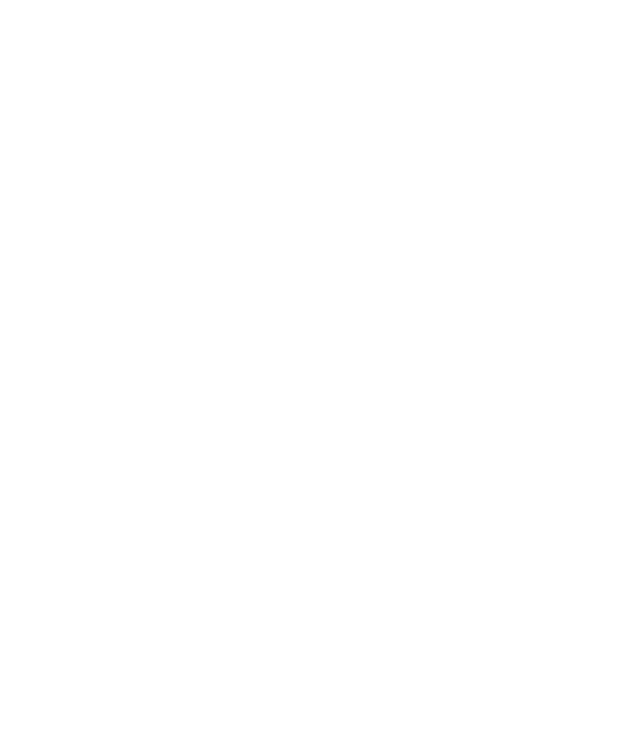
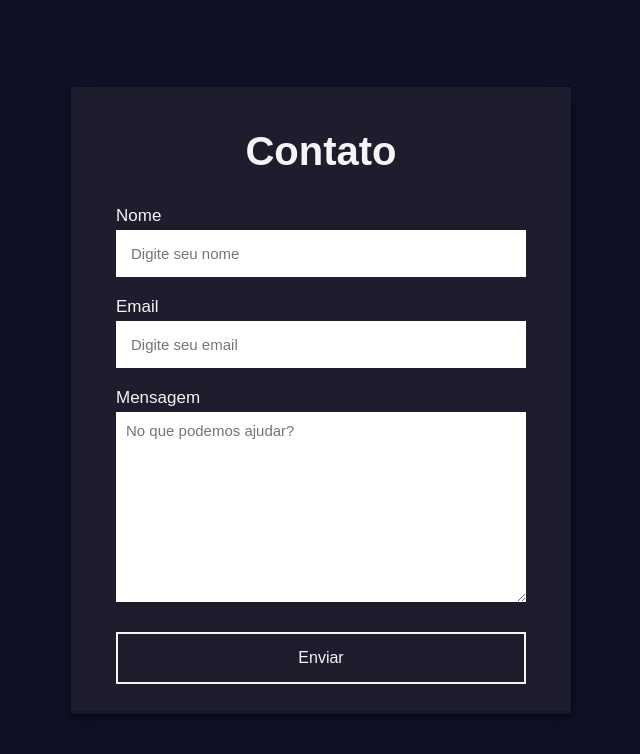
Before and after one commit to anthonyeduard0/Projeto-Desev.Web, a plain HTML site: page contato.html in a window 1280 px wide. Shown: the whole page, without its empty margins (319-959 px from the left). Drawn offline with Linux system fonts and the light colour scheme.

Commit message:
adicionei um form pra contato e outras parada

```diff
--- /dev/null
+++ b/contact.css
@@ -0,0 +1,106 @@
+*{
+    margin: 0;
+    padding: 0;
+    box-sizing: border-box;
+    font-family: sans-serif;
+}
+body{
+    display: flex;
+    align-items: center;
+    justify-content: center;
+    min-height: 100vh;
+    background: #101026;
+}
+section{
+    display: flex;
+    align-items: center;
+    justify-content: center;
+    flex-direction: column;
+    padding: 10px 45px;
+    background: #1d1d2e;
+    width: 500px;
+    box-shadow: rgba(0, 0, 0, 0.4) 0px 2px 4px, rgba(0, 0, 0, 0.3) 0px 7px 13px -3px, rgba(0, 0, 0, 0.2) 0px -3px 0px inset;
+}
+section h2{
+    color: #f5f5f5;
+    font-size: 2.5rem;
+    margin: 2rem;
+}
+section form{
+    display: flex;
+    flex-direction: column;
+    width: 100%;
+}
+form label{
+    color: #f5f5f5;
+    font-size: 17px;
+    margin-bottom: 4px;
+}
+form input{
+    padding: 15px;
+    outline: none;
+    border: 0;
+    margin-bottom: 20px;
+    font-size: 15px;
+    transition: all 0.5s;
+}
+form input:focus{
+    border-radius: 16px;
+}
+form textarea{
+    padding: 10px;
+    outline: none;
+    border: 0;
+    font-size: 15px;
+    margin-bottom: 30px;
+    transition: all 0.5s;
+}
+form textarea:focus{
+    border-radius: 16px;
+}
+form button{
+    padding: 15px;
+    cursor: pointer;
+    font-size: 16px;
+    background: transparent;
+    border: 2px solid #f5f5f5;
+    color: #f5f5f5;
+    transition: all 1s;
+    margin-bottom: 20px;
+}
+form button:hover{
+    background: #f5f5f5;
+    color: #101026;
+    border-radius: 16px;
+}
+
+/*Página do Obrigado*/
+
+.main{
+   display: flex;
+   align-items: center;
+   justify-content: center;
+   min-height: 100vh;
+   background: #101026;
+   flex-direction: column;
+}
+.text{
+    font-size: 45px;
+    color: #f5f5f5;
+    margin-bottom: 30px;
+}
+.paragrafo{
+    color: #f5f5f5;
+    margin-bottom: 50px;
+}
+.btn{
+    padding: 15px 55px;
+    background: #f5f5f5;
+    text-decoration: none;
+    color: #101026;
+    font-size: 18px;
+    transition: all 0.5s;
+}
+.btn:hover{
+    border-radius: 16px;
+}
--- a/contato.html
+++ b/contato.html
@@ -1,16 +1,27 @@
 <!DOCTYPE html>
-<html lang="en">
+<html lang="pt-BR">
 <head>
     <meta charset="UTF-8">
+    <meta http-equiv="X-UA-Compatible" content="IE=edge">
     <meta name="viewport" content="width=device-width, initial-scale=1.0">
-    <title>Document</title>
+    <link rel="stylesheet" href="contact.css">
+    <title>Formulário</title>
 </head>
 <body>
-    <form>
-        <div class="contact-form"><label for="Nome"></label></div>
-        <div class="contact-form"><label for="Email"></label></div>
-        <div class="contact-form"><label for="Telefone"></label></div>
-        <div class="contact-form"><label for="Fale conosco"></label></div>
-    </form>
+    <section>
+        <h2>Contato</h2>
+        <form action="file:///C:/Users/DELL/Desktop/Projeto%20Desev.Web/obrigado.html" method="post">
+            <label>Nome</label>
+            <input type="text" name="name" placeholder="Digite seu nome" autocomplete="off" required>
+            <label>Email</label>
+            <input type="email" name="email" placeholder="Digite seu email" autocomplete="off" required>
+            <label>Mensagem</label>
+            <textarea name="message" cols="30" rows="10" placeholder="No que podemos ajudar?" required></textarea>
+            <button type="submit">Enviar</button>
+
+            <input type="hidden" name="accessKey" value="39782207-1093-48c2-82d5-994a6b983ee5">
+            <input type="hidden" name="redirectTo" value="file:///C:/Users/DELL/Desktop/Projeto%20Desev.Web/obrigado.html">
+        </form>
+    </section>
 </body>
 </html>
--- a/style.css
+++ b/style.css
@@ -6,38 +6,52 @@ body{
     width: 100%;
     transition: background 0.2s linear;
 }
+
 body.dark {
     background: #292c35;
     color: #fff;
-   } /*coloquei isso  */
+   }
+
 li.header-list{
     display: inline-block;
     margin:  20px;
     font-size: larger;
 }
+
 header{
     display: flex;
-    flex-direction: column;
+    flex-direction: row;
     justify-content: center;
     align-items: center;
     background-color: #24849b;
     height: auto;
+}
 
+@media screen and (max-width: 768px) {
+    header {
+        flex-direction: column; /* Volta para column para telas menores */
+        text-align: center; /* Alinha o texto ao centro para telas menores, se necessário */
+    }
 }
+
+
 #title{
     line-height: 20px;
     font-size: 16px;
     text-align: center;
     margin-top: 10px;
 }
+
 a.header-link{
     text-decoration: none;
     color: #d5cebf;
 }
+
 a.header-link:hover{
     color: #ff9807;
     transition: all 0.6s;
 }
+
 img.logo{
     height: 120px;
     margin-left: 10px;
@@ -45,10 +59,12 @@ img.logo{
     border-radius: 50%;
     border: 2px solid #d5cebf;
 }
+
 main{
     height: auto;
 
 }
+
 #banner .foto{
     height: 500px;
     width: 100%;
@@ -59,19 +75,23 @@ main{
     object-fit: cover;
     transition: all 1s;
 }
+
 @media screen and (min-width: 768px){
     header {
       flex-direction: row;
     }}
+
 #title{
     text-align: start;
 }
+
 :root{
     --color-neutral-0: #0c0c0c;
     --color-neutral-10: #171717;
     --color-neutral-30: #a8a29e;
     --color-neutral-40: #f5f5f5;
 }
+
 @import url('https://fonts.googleapis.com/css2?family=Inter:wght@100;200;300;400;500;600&display=swap');
 * {
     font-family: 'Inter', sans-serif;
@@ -80,27 +100,33 @@ main{
     box-sizing: border-box;
     letter-spacing: 1px;
 }
+
 footer{
     width: 100%;
     color: var(--color-neutral-40);
 }
+
 .footer-link{
     text-decoration: none;
 }
+
 #footer-content{
     background-color: var(--color-neutral-10);
     display: grid;
     grid-template-columns: repeat(4, 1fr);
     padding: 3rem 3.5rem;
 }
+
 #footer-contacts h1{
     margin-bottom: 0.75rem;
 }
+
 #footer-social-media{
     display: flex;
     gap: 2rem;
     margin-top: 1.5rem;
 }
+
 #footer-social-media .footer-link{
     display: flex;
     align-items: center;
@@ -111,53 +137,66 @@ footer{
     border-radius: 50%;
     transition: all 0.4s;
 }
+
 #footer-social-media .footer-link i{
     font-size: 1.25rem;
 }
+
 #footer-social-media .footer-link:hover{
     opacity: 0.8;
 }
+
 #instagram{
     background: linear-gradient(#7f37c9, #ff2992, #ff9807)
 }
+
 #facebook{
     background-color: #4267b3;
 }
+
 #whatsapp{
     background-color: #25d366;
 }
+
 .footer-list{
     display: flex;
     flex-direction: column;
     gap: 0.75rem;
     list-style: none;
 }
+
 .footer-list .footer-link{
     color: var(--color-neutral-30);
     transition: all 0.4s;
 }
+
 .footer-list .footer-link:hover{
     color: #7f37c9;
 }
+
 #footer-subscribe{
     display: flex;
     flex-direction: column;
     gap: 1.5rem;
 }
+
 #footer-subscribe p{
     color: var(--color-neutral-30);
 }
+
 #input-group{
     display: flex;
     align-items: center;
     background-color: var(--color-neutral-0);
     border-radius: 4px;
 }
+
 #input-group input{
     all: unset;
     padding: 0.75rem;
     width: 100%;
 }
+
 #input-group button{
     background-color: #7f37c9;
     border: none;
@@ -169,9 +208,11 @@ footer{
     cursor: pointer;
     transition: all 0.4s;
 }
+
 #input-group button:hover{
     opacity: 0.8;
 }
+
 #footer-copyright{
     display: flex;
     justify-content: center;
@@ -180,6 +221,7 @@ footer{
     padding: 1.5rem;
     font-weight: 100
 }
+
 #footer-logo{
     width: 50%;
     height: auto;
@@ -189,29 +231,32 @@ footer{
     border-radius: 10px;
     margin-left: 25px;
 }
+
 @media screen and (max-width: 768px) {
     #footer-content{
         grid-template-columns: repeat(2, 1fr);
         gap: 2rem;
     }
 }
+
 @media screen and (max-width: 426px) {
     #footer-content{
         grid-template-columns: repeat(1, 1fr);
         padding: 3rem 2rem;
     }
 }
+
 section{
-    width: 20%;
-    height: 450px;
+    width: auto;
+    height: 20%;
 }
 
 .product {
     max-width: 600px;
     margin: 20px auto;
     padding: 20px;
-    border: 1px solid #ddd;
-    border-radius: 5px;
+    border: 2px solid #729a9a;
+    border-radius: 10%;
     box-shadow: 0 0 10px rgba(0, 0, 0, 0.1);
 }
 
@@ -219,11 +264,30 @@ section{
     max-width: 100%;
     height: auto;
     border-radius: 10px;
+    transition: transform 0.3s; /* Adiciona uma transição suave de 0.3 segundos para a propriedade transform */
+    cursor: pointer;
+}
+
+.product img:hover {
+    transform: scale(1.11); /* Aumenta a escala da imagem em 10% */
 }
 
 .price {
     font-size: 1.5em;
-    color: #fff;
+    color: black;
+    margin-top: 2px;
+    margin-bottom: 20px;
+}
+
+h2{
+    margin-top: 10px;
+    margin-bottom: 20px;
+}
+
+p .packets{
+    font-family: Arial, Helvetica, sans-serif;
+    margin-top: 20px;
+
 }
 
 button.buy-button {
@@ -239,6 +303,7 @@ button.buy-button {
 button.buy-button:hover {
     background-color: #45a049;
 }
+
 .products-container {
     display: flex;
     justify-content: space-around;
@@ -254,6 +319,7 @@ button.buy-button:hover {
   border: 0;
   box-sizing: border-box;
 }
+
 .checkbox {
     opacity: 0;
     position: absolute;
@@ -272,9 +338,7 @@ button.buy-button:hover {
     height: 26px;
     width: 50px;
     transform: scale(1.5);
-
   }
-
 
   .label .ball {
     background-color: #fff;
@@ -298,4 +362,14 @@ button.buy-button:hover {
 
   .fa-sun {
     color: #f39c12;
-  } /*coloquei isso*/
+  }
+
+.price .price.dark-mode{
+    color: #fff;
+}
+
+
+
+
+
+/* Adicione mais estilos específicos para o modo escuro conforme necessário */
```
Also changed, not shown: index.html (+13 -9 lines), obrigado.html (added, +15 -0 lines), script.js (+21 -0 lines).
